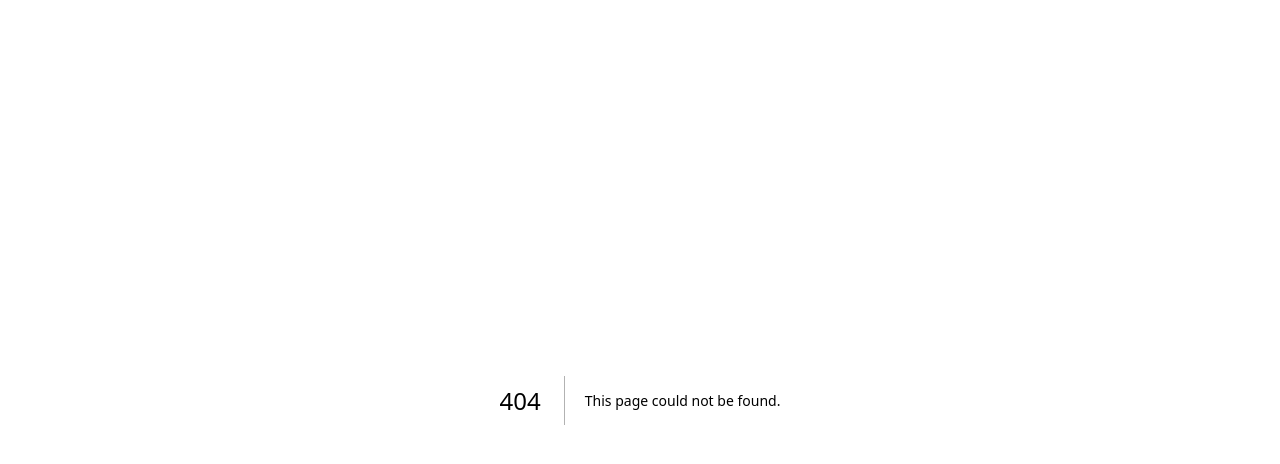
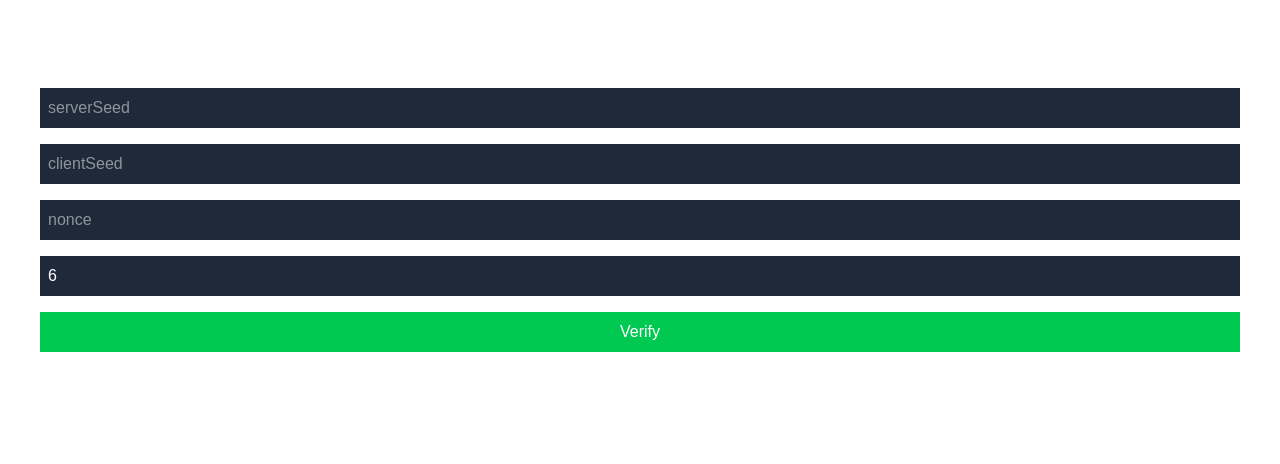
Before and after one commit to Tanish02/plinko-lab, a Next.js app: page /verify in a window 1280 px wide. Before the commit this address had no page. Shown: the top 464 px of the page. Built offline with nearby package versions, Linux system fonts and the light colour scheme.

Commit message:
add : verify page

```diff
--- /dev/null
+++ b/app/verify/page.tsx
@@ -0,0 +1,64 @@
+"use client";
+
+import { useState } from "react";
+
+export default function VerifyPage() {
+  const [serverSeed, setServerSeed] = useState("");
+  const [clientSeed, setClientSeed] = useState("");
+  const [nonce, setNonce] = useState("");
+  const [dropColumn, setDropColumn] = useState(6);
+
+  const [result, setResult] = useState<any>(null);
+
+  const verify = async () => {
+    const res = await fetch(
+      `/api/verify?serverSeed=${serverSeed}&clientSeed=${clientSeed}&nonce=${nonce}&dropColumn=${dropColumn}`,
+    );
+
+    const data = await res.json();
+
+    setResult(data);
+  };
+
+  return (
+    <div className="p-10 flex flex-col gap-4 text-white">
+      <h1 className="text-2xl">Verify Round</h1>
+
+      <input
+        placeholder="serverSeed"
+        value={serverSeed}
+        onChange={(e) => setServerSeed(e.target.value)}
+        className="p-2 bg-gray-800"
+      />
+
+      <input
+        placeholder="clientSeed"
+        value={clientSeed}
+        onChange={(e) => setClientSeed(e.target.value)}
+        className="p-2 bg-gray-800"
+      />
+
+      <input
+        placeholder="nonce"
+        value={nonce}
+        onChange={(e) => setNonce(e.target.value)}
+        className="p-2 bg-gray-800"
+      />
+
+      <input
+        type="number"
+        value={dropColumn}
+        onChange={(e) => setDropColumn(Number(e.target.value))}
+        className="p-2 bg-gray-800"
+      />
+
+      <button onClick={verify} className="bg-green-500 px-4 py-2">
+        Verify
+      </button>
+
+      {result && (
+        <pre className="bg-black p-4">{JSON.stringify(result, null, 2)}</pre>
+      )}
+    </div>
+  );
+}
```
Also changed, not shown: 1 other file (tests, documents, lock files or other folders).
